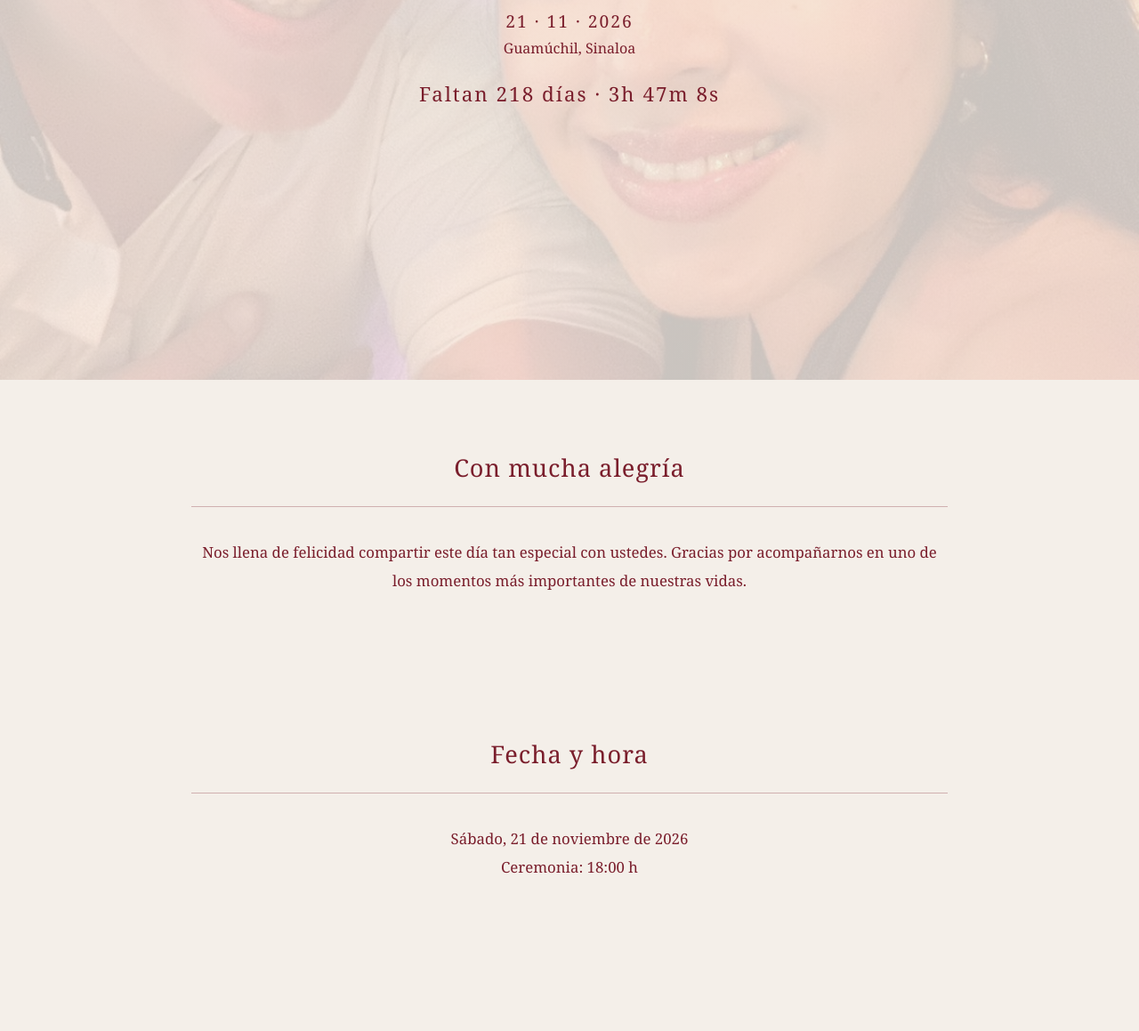
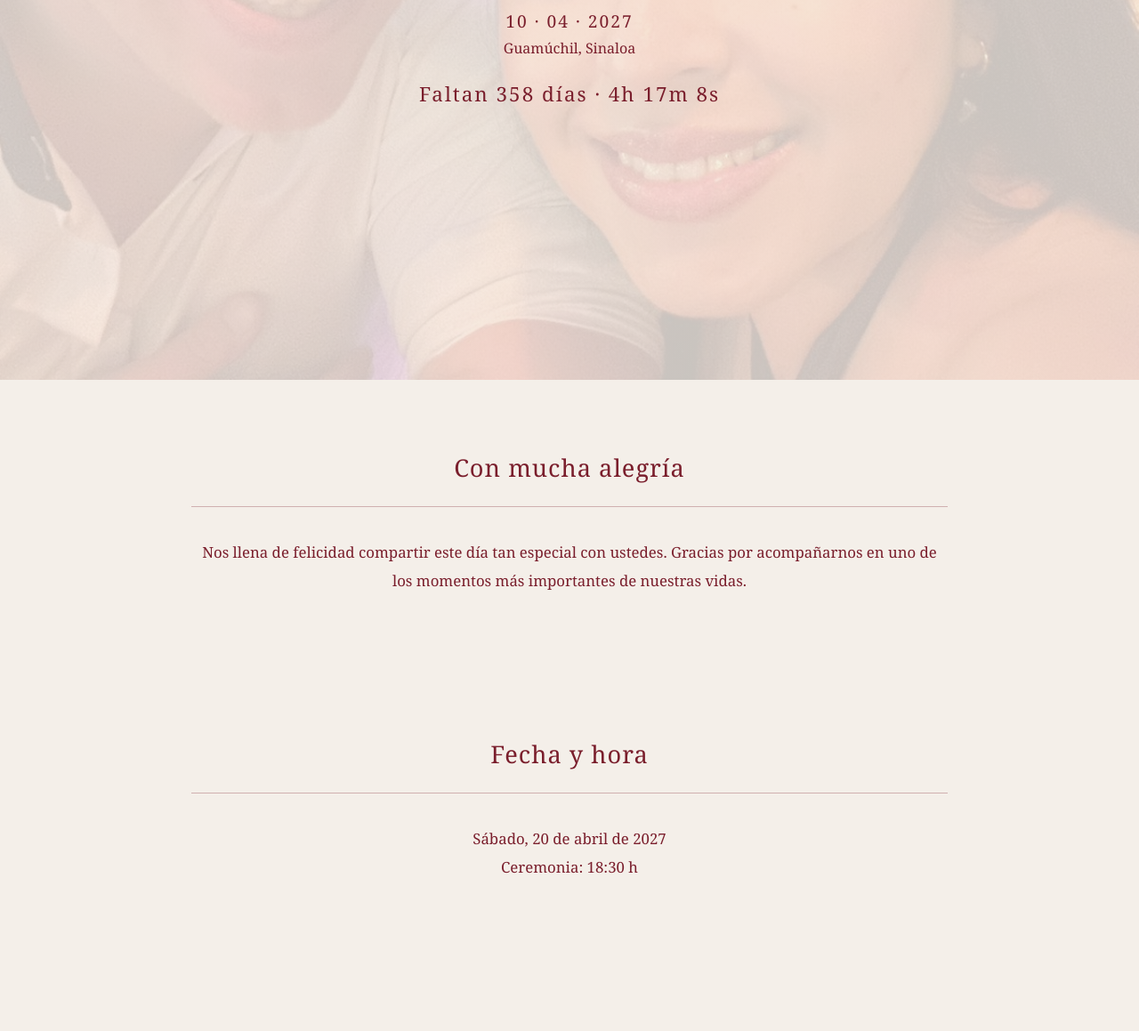
Before and after one commit to Tabmex2023/Gris-Tobi, a plain HTML site: page es.html in a window 1280 px wide. Shown: the part 373-1532 px from the top of the page at 89% size. Drawn offline with Linux system fonts and the light colour scheme.

Commit message:
Update es.html

```diff
--- a/es.html
+++ b/es.html
@@ -151,7 +151,7 @@ footer {
 <div class="hero">
   <div class="hero-content">
     <h1>Griselda & Tobias</h1>
-    <div class="date">21 · 11 · 2026</div>
+    <div class="date">10 · 04 · 2027</div>
     <div class="place">Guamúchil, Sinaloa</div>
     <div id="countdown"></div>
   </div>
@@ -171,8 +171,8 @@ footer {
 <section>
   <h2>Fecha y hora</h2>
   <div class="section-box">
-    Sábado, 21 de noviembre de 2026<br>
-    Ceremonia: 18:00 h
+    Sábado, 20 de abril de 2027<br>
+    Ceremonia: 18:30 h
   </div>
 </section>
 
@@ -248,7 +248,7 @@ footer {
 </footer>
 
 <script>
-const weddingDate = new Date("2026-11-21T18:00:00-07:00");
+const weddingDate = new Date("2027-04-10T18:30:00-07:00");
 const countdown = document.getElementById("countdown");
 
 function updateCountdown() {
```
